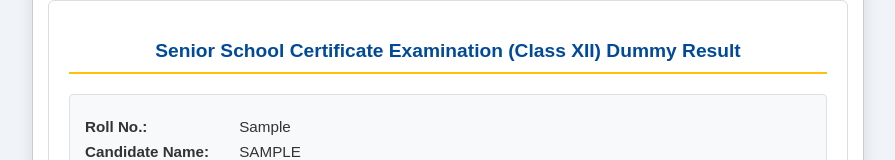
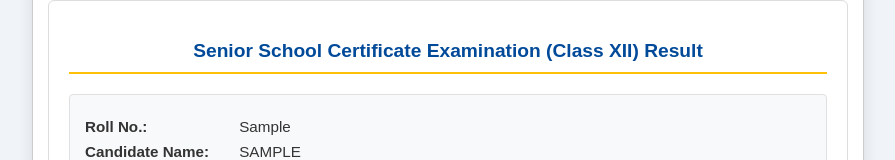
Before and after one commit to StarRy7c/CBSE-result-class-12, a plain HTML site: page index.html in a window 1280 px wide. Both pictures are taken after typing "Sample", "Sample", "2020-01-15" into the empty fields and a click on the button "View Result". Shown: the part 596-756 px from the top of the page, without its empty margins (192-1087 px from the left). Drawn offline with Linux system fonts and the light colour scheme.

Commit message:
Update index.html

```diff
--- a/index.html
+++ b/index.html
@@ -41,7 +41,7 @@
             </div>
 
             <div id="resultDisplaySection" class="result-section" style="display:none;">
-                <h3 class="result-main-title">Senior School Certificate Examination (Class XII) Dummy Result</h3>
+                <h3 class="result-main-title">Senior School Certificate Examination (Class XII)  Result</h3>
                 <div class="student-details-box">
                     <p><strong>Roll No.:</strong> <span id="displayRollNo"></span></p>
                     <p><strong>Candidate Name:</strong> <span id="displayName"></span></p>
```
